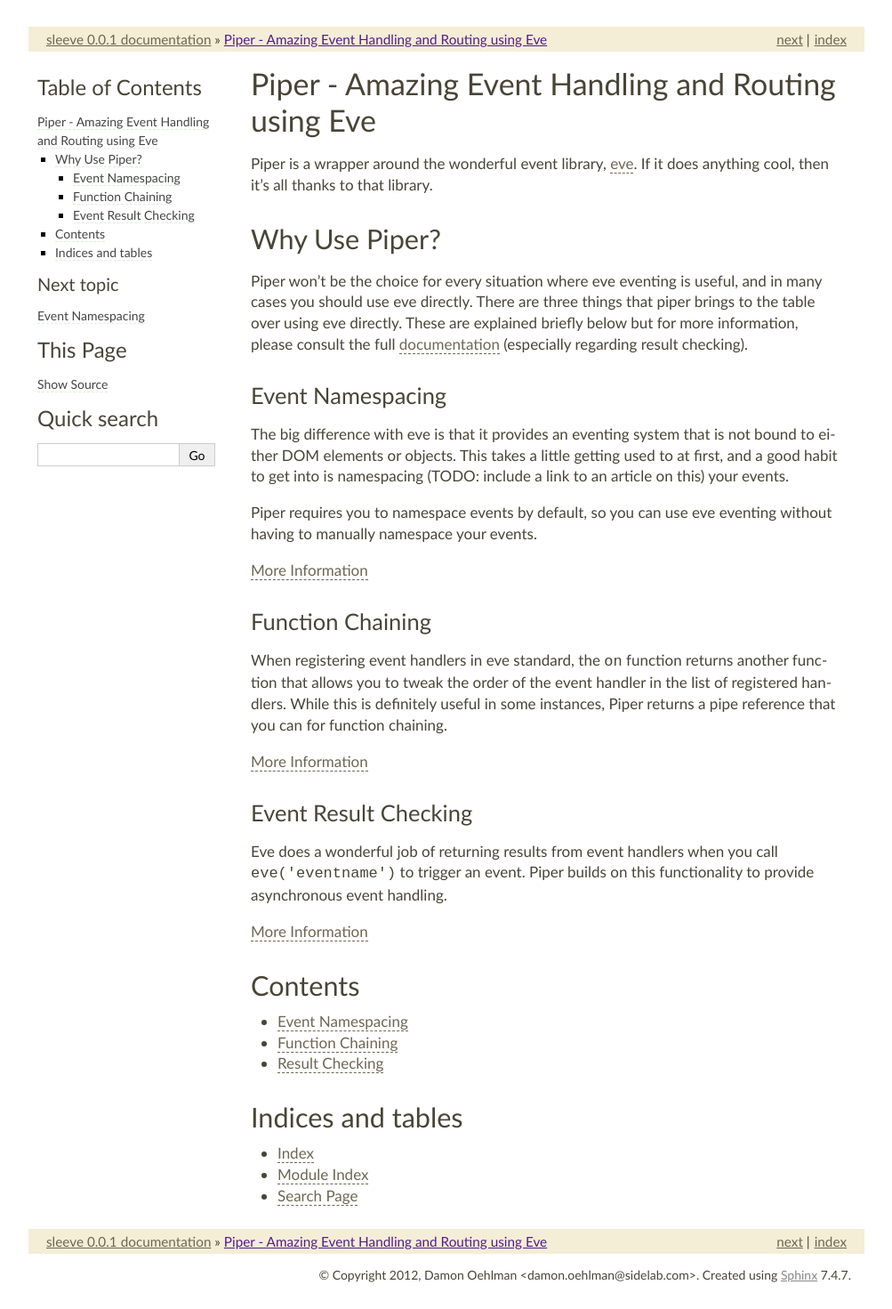
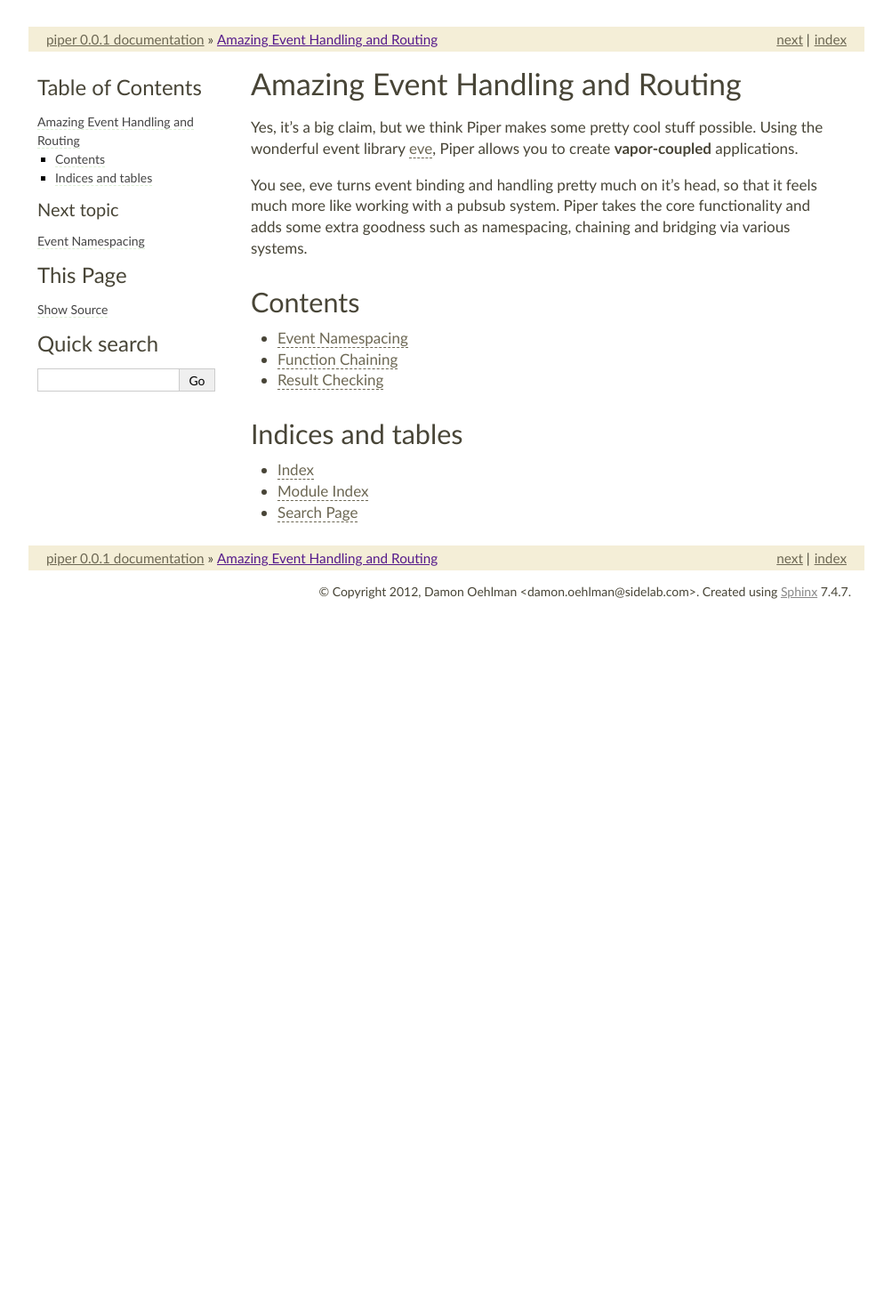
Before and after one commit to DamonOehlman/piper, a Sphinx documentation site: the page built from docs/index.rst, in a window 1280 px wide. Shown: the whole page at 89% size, without its empty margins (138-1141 px from the left). Built offline with Sphinx 7.4.7, drawn with Linux system fonts in a browser that asks for light colours; after the commit the page ends 900 px from its top, so only the background shows below that.

Commit message:
Updated docs

```diff
--- a/README.rst
+++ b/README.rst
@@ -1,37 +1,9 @@
-====================================================
-Piper - Amazing Event Handling and Routing using Eve
-====================================================
+==================================
+Amazing Event Handling and Routing
+==================================
 
-Piper is a wrapper around the wonderful event library, `eve`__.  If it does anything cool, then it's all thanks to that library.
+Yes, it's a big claim, but we think Piper makes some pretty cool stuff possible.  Using the wonderful event library `eve`__, Piper allows you to create **vapor-coupled** applications.
+
+You see, eve turns event binding and handling pretty much on it's head, so that it feels much more like working with a pubsub system.  Piper takes the core functionality and adds some extra goodness such as namespacing, chaining and bridging via various systems.
 
 __ https://github.com/DmitryBaranovskiy/eve
-
-Why Use Piper?
-===============
-
-Piper won't be the choice for every situation where eve eventing is useful, and in many cases you should use eve directly.  There are three things that piper brings to the table over using eve directly.  These are explained briefly below but for more information, please consult the full `documentation`__ (especially regarding result checking).
-
-__ http://piper.rtfd.org/
-
-Event Namespacing
------------------
-
-The big difference with eve is that it provides an eventing system that is not bound to either DOM elements or objects.  This takes a little getting used to at first, and a good habit to get into is namespacing (TODO: include a link to an article on this) your events.
-
-Piper requires you to namespace events by default, so you can use eve eventing without having to manually namespace your events.
-
-`More Information <http://piper.readthedocs.org/en/latest/namespacing.html>`_
-
-Function Chaining
------------------
-
-When registering event handlers in eve standard, the ``on`` function returns another function that allows you to tweak the order of the event handler in the list of registered handlers.  While this is definitely useful in some instances, Piper returns a pipe reference that you can for function chaining.
-
-`More Information <http://piper.readthedocs.org/en/latest/chaining.html>`_
-
-Event Result Checking
----------------------
-
-Eve does a wonderful job of returning results from event handlers when you call ``eve('eventname')`` to trigger an event.  Piper builds on this functionality to provide asynchronous event handling.
-
-`More Information <http://piper.readthedocs.org/en/latest/result-checking.html>`_
--- a/docs/conf.py
+++ b/docs/conf.py
@@ -23,7 +23,7 @@
 master_doc = 'index'
 
 # General information about the project.
-project = u'sleeve'
+project = u'piper'
 copyright = u'2012, Damon Oehlman <damon.oehlman@sidelab.com>'
 
 # The version info for the project you're documenting, acts as replacement for
--- a/package.json
+++ b/package.json
@@ -1,6 +1,6 @@
 {
     "name": "piper",
-    "description": "Piper - Amazing Event Handling and Routing using Eve",
+    "description": "Amazing Event Handling and Routing using Eve",
     "author": "Damon Oehlman <damon.oehlman@sidelab.com>",
     "tags": ["eve", "pubsub"],
     "version": "0.0.1",
```
